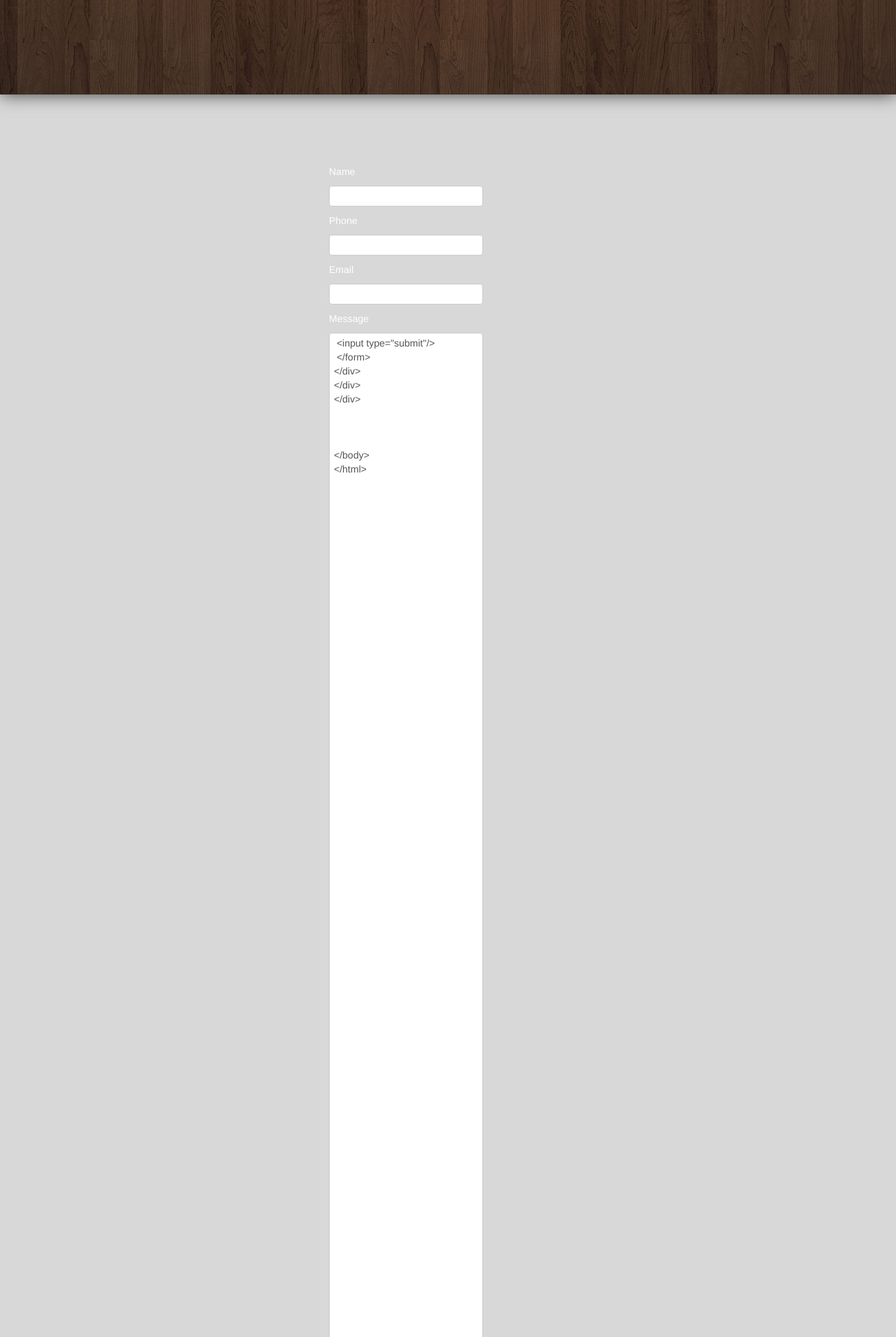
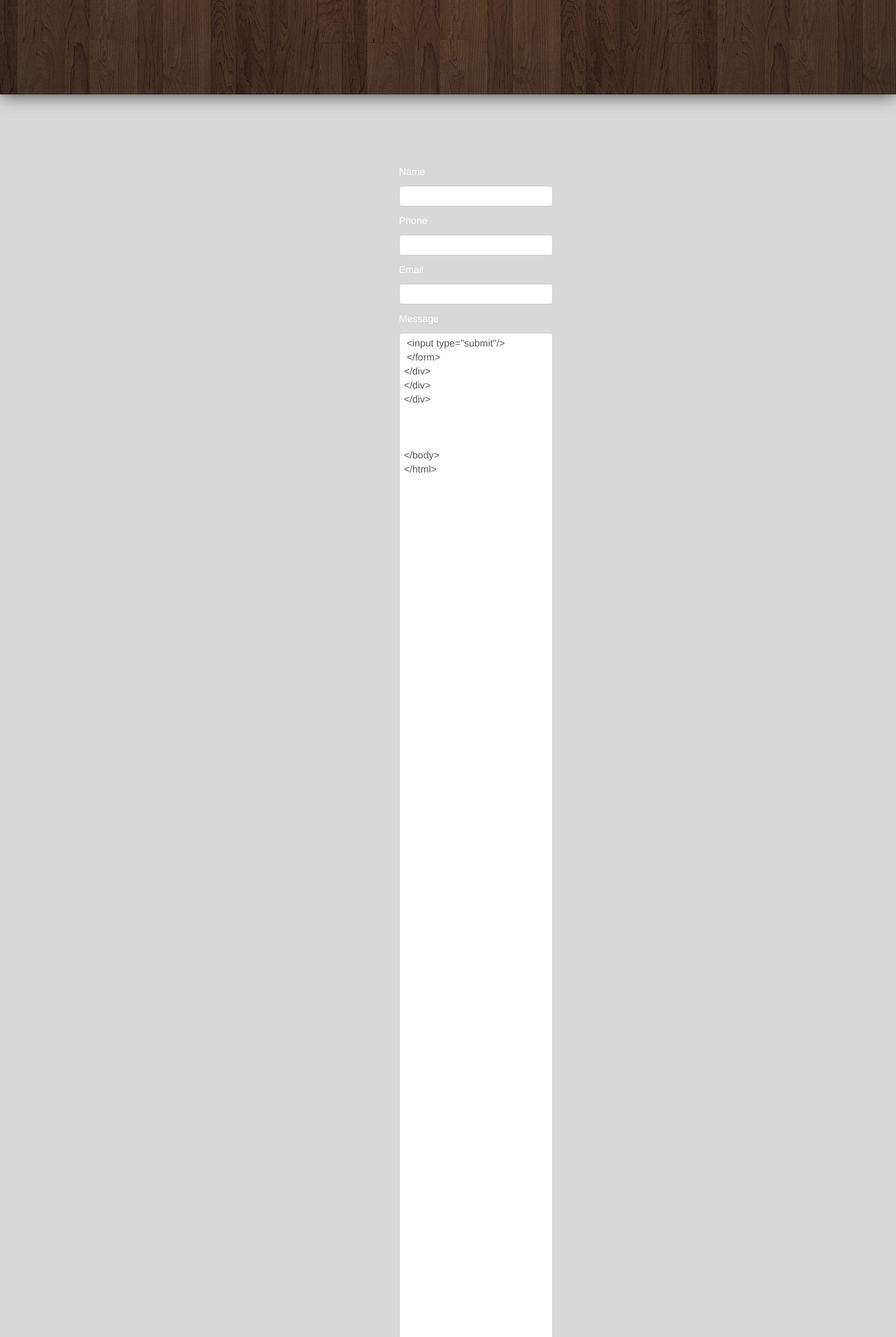
Before and after one commit to smogi/ivyWebsite, a Django app: template ivywire/ivywire/templates/contact.html in a window 1280 px wide. Shown: the part 365-2275 px from the top of the page at 70% size. Run offline with Django 3.2, Linux system fonts and the light colour scheme; the template is opened without the code that fills it, so the values that code supplies are empty.

Commit message:
v.0.1.10

```diff
--- a/ivywire/ivywire/assets/css/style2.css
+++ b/ivywire/ivywire/assets/css/style2.css
@@ -1,5 +1,7 @@
 .clientContactForm
 {
-margin-left: 300px;
-margin-right: 300px;
+margin-left: 400px;
+margin-right: 400px;
+margin-bottom: auto;
+margin-top: auto;
 }
```
